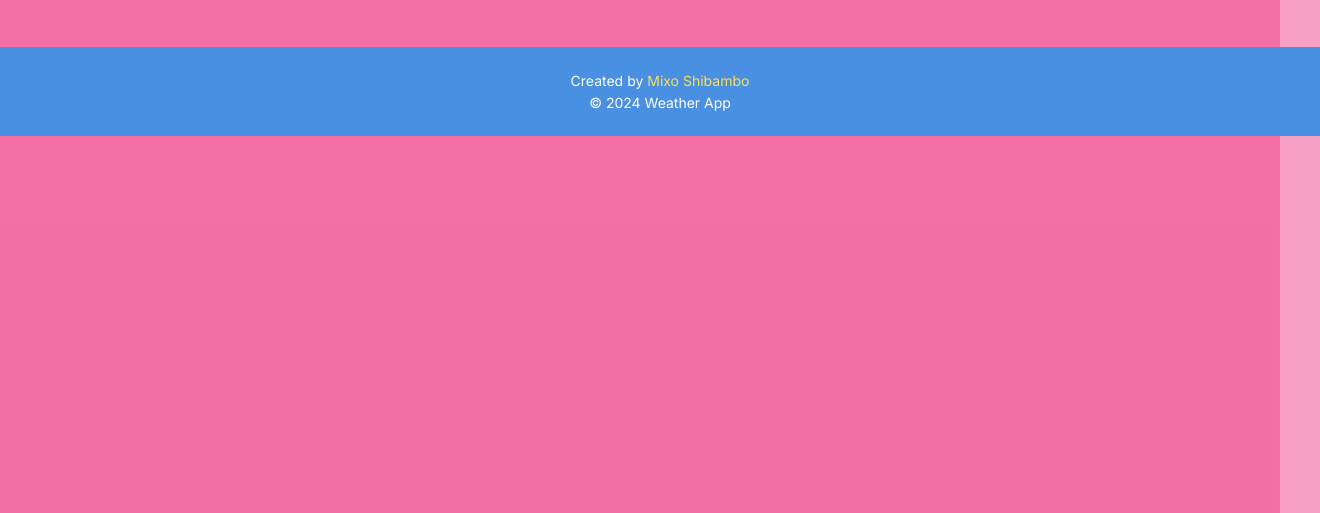
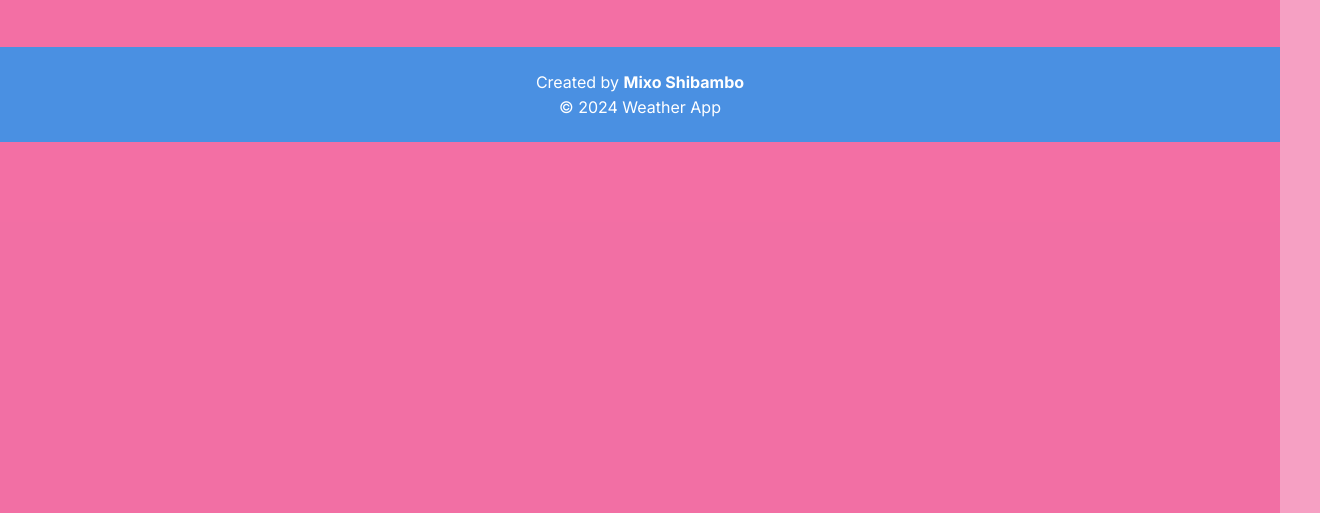
Before and after one commit to MISHOW2/Weather-App, a plain HTML site: page index.html in a window 1280 px wide. Shown: the part 287-800 px from the top of the page, 1320 px wide, since content can reach past the window. Drawn offline with Linux system fonts and the light colour scheme.

```diff
--- a/styles/home.css
+++ b/styles/home.css
@@ -160,31 +160,30 @@
 /* Footer Styles */
 footer {
   background-color: #4a90e2;
-  padding: 20px;
+  color: white;
+  padding: 20px 0;
   text-align: center;
-  color: white;
+  width: 100%;
   position: relative;
   bottom: 0;
-  width: 100%;
 }
 
-.footer-content {
-  max-width: 1200px;
-  margin: 0 auto;
+footer a {
+  color: white;
+  text-decoration: none;
+  font-weight: bold;
+}
+
+footer a:hover {
+  text-decoration: underline;
 }
 
 .footer-content p {
   margin: 5px 0;
-  font-size: 14px;
 }
 
-.footer-content a {
-  color: #ffdd57;
-  text-decoration: none;
-}
-
-.footer-content a:hover {
-  text-decoration: underline;
+.footer-content {
+  font-size: 1rem;
 }
 
 /* Media Queries for Smaller Screens */
```
